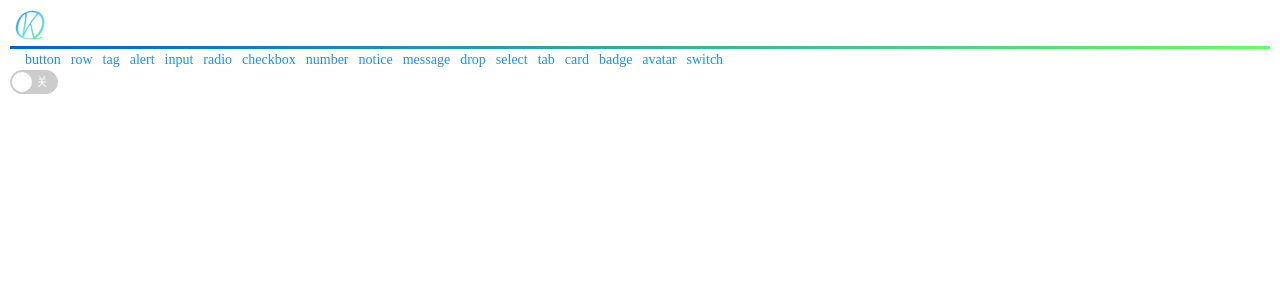
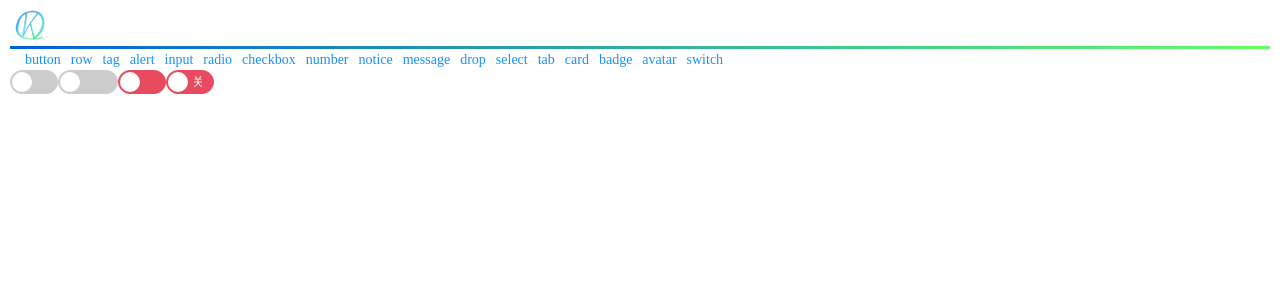
Before and after one commit to wanjunSun/qkui, a Vue app: page /#/switch in a window 1280 px wide. Shown: the top 300 px of the page. Built offline with nearby package versions, Linux system fonts and the light colour scheme; some icons are missing.

Commit message:
:sparkles: 新增switch

```diff
--- a/examples/views/Switch.vue
+++ b/examples/views/Switch.vue
@@ -1,8 +1,11 @@
 <template>
   <div>
-    <qk-switch v-model="val">
-      <span slot="open">开</span>
-      <span slot="close">关</span>
+    <qk-switch v-model="val"> </qk-switch>
+    <qk-switch v-model="val" size="large"> </qk-switch>
+    <qk-switch v-model="val" success-color="#ade498" error-color='#e84a5f'> </qk-switch>
+    <qk-switch v-model="val" success-color="#ade498" error-color='#e84a5f'>
+      <span slot="left">开</span>
+      <span slot="right">关</span>
     </qk-switch>
   </div>
 </template>
--- a/packages/Switch/src/switch.jsx
+++ b/packages/Switch/src/switch.jsx
@@ -49,10 +49,18 @@ export default {
       return [`${preflxCls}-inner`]
     },
     warpStyles() {
-      let style = {}
-      if (this.successColor && this.currentValue === this.trueValue)
-        style = { backgroundColor: this.successColor }
-      else style = { backgroundColor: this.errorColor }
+      const { successColor, errorColor } = this
+      let style = { }
+      if (successColor && this.currentValue === this.trueValue)
+        style = {
+          backgroundColor: successColor,
+          borderColor: successColor,
+        }
+      else
+        style = {
+          backgroundColor: errorColor,
+          borderColor: errorColor,
+        }
       return style
     },
   },
@@ -82,17 +90,14 @@ export default {
         onClick={(e) => {
           this.toggle(e)
         }}
-        onKeyDownSpace={(e) => {
-          this.toggle(e)
-        }}
       >
         <input type="hidden" name={this.name} value={this.currentValue}></input>
         <span class={this.innerClasses}>
-          {this.$slots.open && this.currentValue === this.trueValue
-            ? this.$slots.open
+          {this.$slots.left && this.currentValue === this.trueValue
+            ? this.$slots.left
             : ""}
-          {this.$slots.close && this.currentValue === this.falseValue
-            ? this.$slots.close
+          {this.$slots.right && this.currentValue === this.falseValue
+            ? this.$slots.right
             : ""}
         </span>
       </span>
--- a/src/style/components/switch.less
+++ b/src/style/components/switch.less
@@ -38,6 +38,7 @@
     top: 1px;
     cursor: @cursor-pointer;
     transition: left .3s ease-in-out, width .3s ease-in-out;
+
   }
 
   &::after::after {
@@ -45,7 +46,7 @@
   }
 
   &:focus {
-    // box-shadow: 0 0 0 2px fade(@css-color-primary, 30%);
+    box-shadow: 0 0 0 2px fade(@css-color-primary, 30%);
     outline: 0;
   }
 
@@ -99,7 +100,7 @@
   }
 
   &-checked {
-    // border-color: @css-color-primary;
+    border-color: @css-color-primary;
     background-color: @css-color-primary;
 
     .@{switch-prefix}-inner {
```
